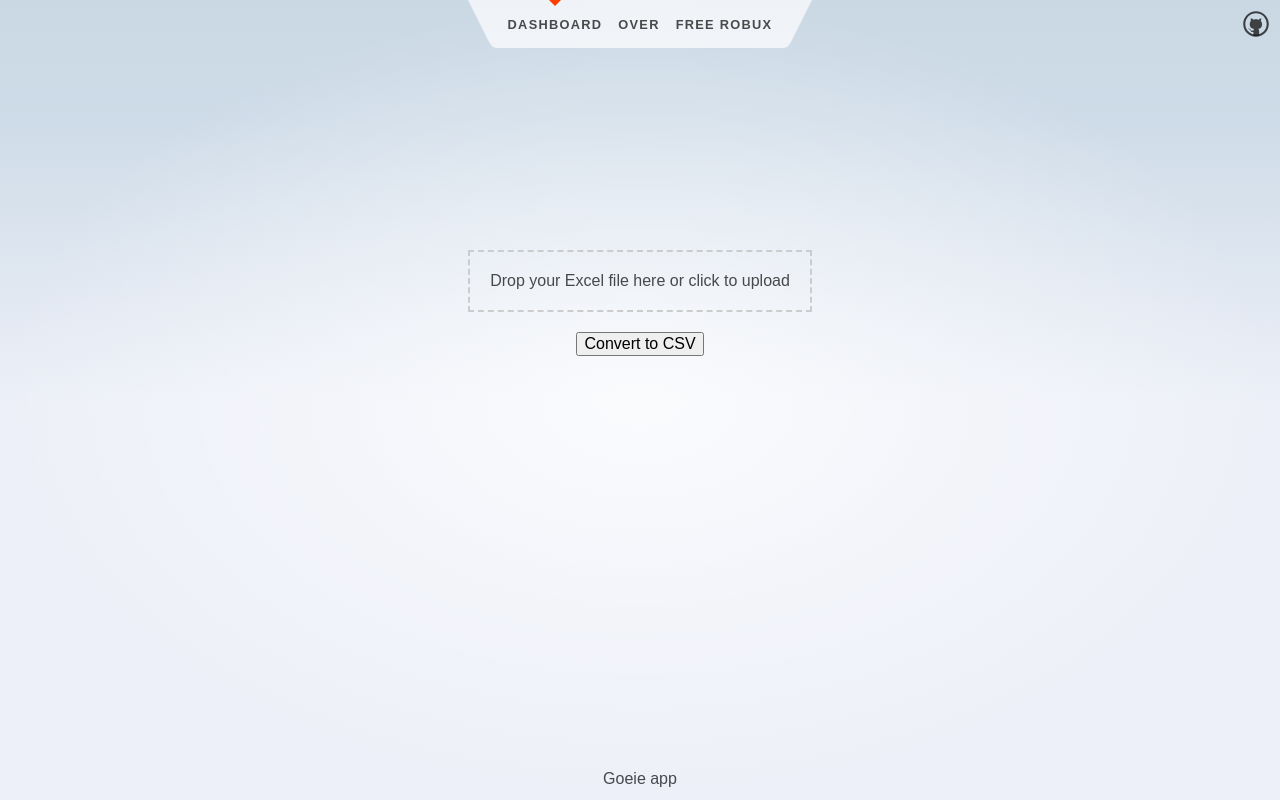
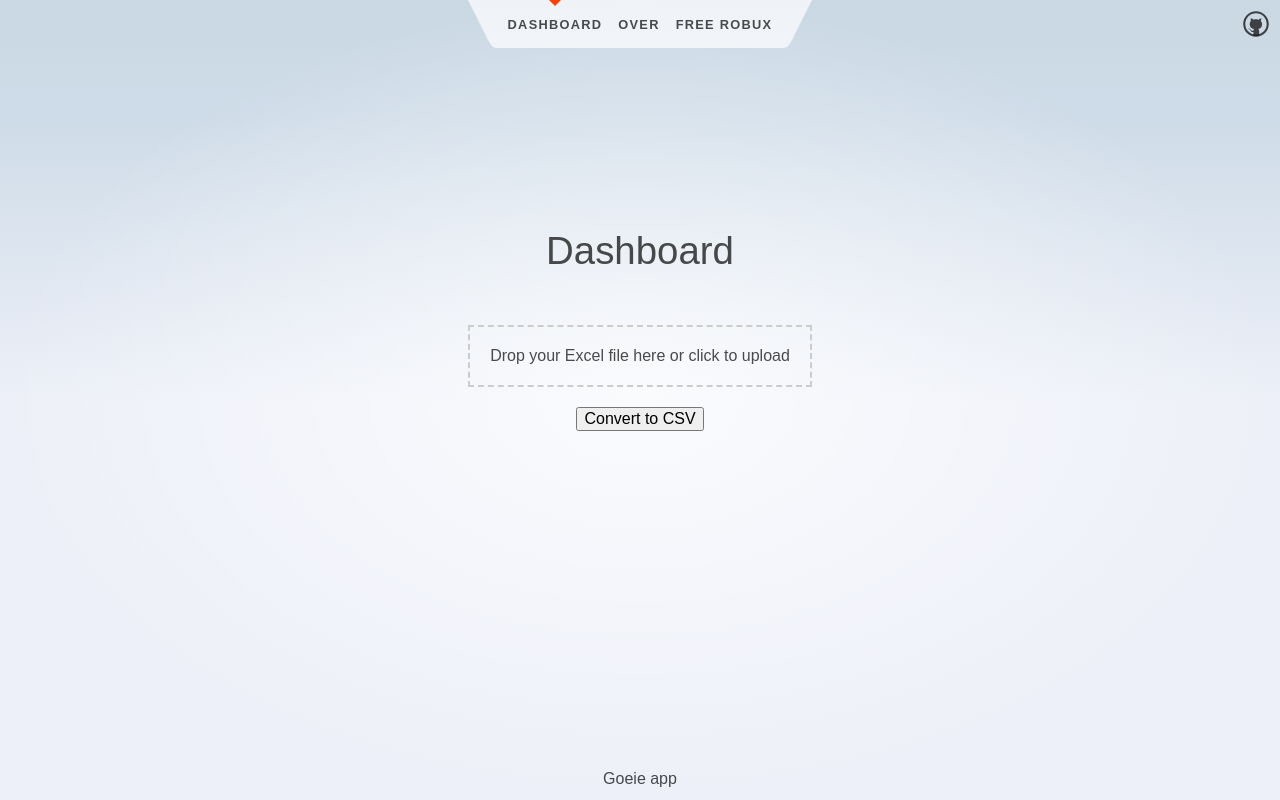
Before and after one commit to FroyoFrozen/Hackathon, a SvelteKit app: page / in a window 1280 px wide. Built offline with nearby package versions, Linux system fonts and the light colour scheme.

Commit message:
fixed this branch

```diff
--- a/src/routes/+page.svelte
+++ b/src/routes/+page.svelte
@@ -11,6 +11,9 @@
   </svelte:head>
 
   <section>
+	<h1>
+		Dashboard
+	</h1>
 	<FileDrop />
   </section>
 
--- a/src/routes/Header.svelte
+++ b/src/routes/Header.svelte
@@ -20,7 +20,7 @@
 				<a href="/about">Over</a>
 			</li>
 			<li >
-				<a href="https://www.youtube.com/watch?v=dQw4w9WgXcQ">Free Robux</a>
+				<a target="_blank" href="https://www.youtube.com/watch?v=dQw4w9WgXcQ">Free Robux</a>
 			</li>
 		</ul>
 		<svg viewBox="0 0 2 3" aria-hidden="true">
```
